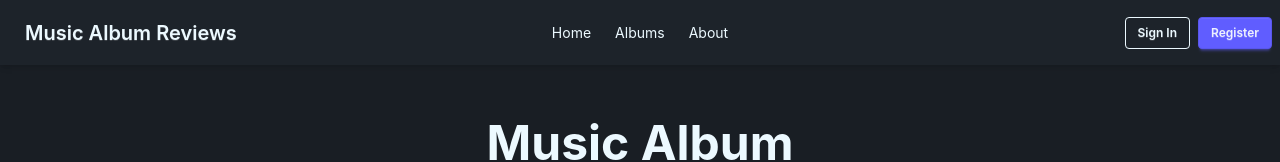
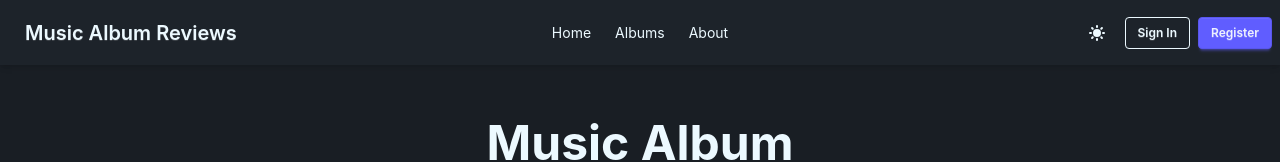
Before and after one commit to mayett515/mvp1.0-masterschool-music-project, a React (Vite) app: page / in a window 1280 px wide. Shown: the top 162 px of the page. Built offline with nearby package versions, Linux system fonts and the light colour scheme.

Commit message:
navbar toggle right

```diff
--- a/src/components/layout/NavBar.jsx
+++ b/src/components/layout/NavBar.jsx
@@ -1,8 +1,27 @@
-import React from "react";
+import React, { useEffect } from "react";
 import { Link, useNavigate } from "react-router-dom";
 
 const NavBar = ({ user, onLogout }) => {
   const navigate = useNavigate();
+
+  // Function to toggle between light and dark themes
+  const toggleTheme = () => {
+    const html = document.querySelector("html");
+    const currentTheme = html.getAttribute("data-theme");
+    const newTheme = currentTheme === "light" ? "dark" : "light";
+
+    // Save theme preference to localStorage
+    localStorage.setItem("theme", newTheme);
+
+    // Apply the theme
+    html.setAttribute("data-theme", newTheme);
+  };
+
+  // Load the saved theme on component mount
+  useEffect(() => {
+    const savedTheme = localStorage.getItem("theme") || "dark"; // Default to dark
+    document.querySelector("html").setAttribute("data-theme", savedTheme);
+  }, []);
 
   const handleLogout = () => {
     // Clear token and user from localStorage
@@ -73,6 +92,26 @@
       </div>
 
       <div className="navbar-end">
+        {/* Theme toggle button */}
+        <button
+          className="btn btn-ghost btn-circle mr-2"
+          onClick={toggleTheme}
+          aria-label="Toggle theme"
+        >
+          <svg
+            xmlns="http://www.w3.org/2000/svg"
+            className="h-5 w-5"
+            viewBox="0 0 20 20"
+            fill="currentColor"
+          >
+            <path
+              fillRule="evenodd"
+              d="M10 2a1 1 0 011 1v1a1 1 0 11-2 0V3a1 1 0 011-1zm4 8a4 4 0 11-8 0 4 4 0 018 0zm-.464 4.95l.707.707a1 1 0 001.414-1.414l-.707-.707a1 1 0 00-1.414 1.414zm2.12-10.607a1 1 0 010 1.414l-.706.707a1 1 0 11-1.414-1.414l.707-.707a1 1 0 011.414 0zM17 11a1 1 0 100-2h-1a1 1 0 100 2h1zm-7 4a1 1 0 011 1v1a1 1 0 11-2 0v-1a1 1 0 011-1zM5.05 6.464A1 1 0 106.465 5.05l-.708-.707a1 1 0 00-1.414 1.414l.707.707zm1.414 8.486l-.707.707a1 1 0 01-1.414-1.414l.707-.707a1 1 0 011.414 1.414zM4 11a1 1 0 100-2H3a1 1 0 000 2h1z"
+              clipRule="evenodd"
+            />
+          </svg>
+        </button>
+
         {user ? (
           <div className="dropdown dropdown-end">
             <div
```
